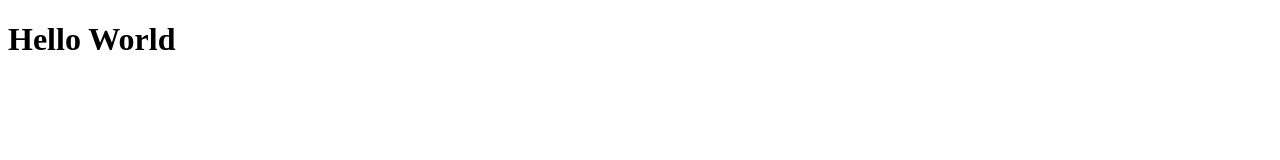
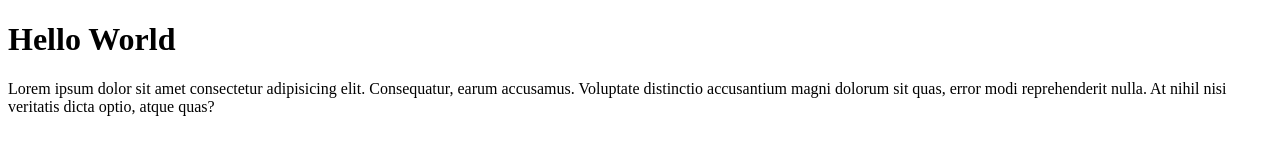
Before and after one commit to valdano345/val-git-test, a plain HTML site: page index.html in a window 1280 px wide. Drawn offline with Linux system fonts and the light colour scheme.

Commit message:
Menambahkan paraghraph

```diff
--- a/index.html
+++ b/index.html
@@ -7,5 +7,6 @@
 </head>
 <body>
     <h1>Hello World</h1>
+    <p>Lorem ipsum dolor sit amet consectetur adipisicing elit. Consequatur, earum accusamus. Voluptate distinctio accusantium magni dolorum sit quas, error modi reprehenderit nulla. At nihil nisi veritatis dicta optio, atque quas?</p>
 </body>
 </html>
```
